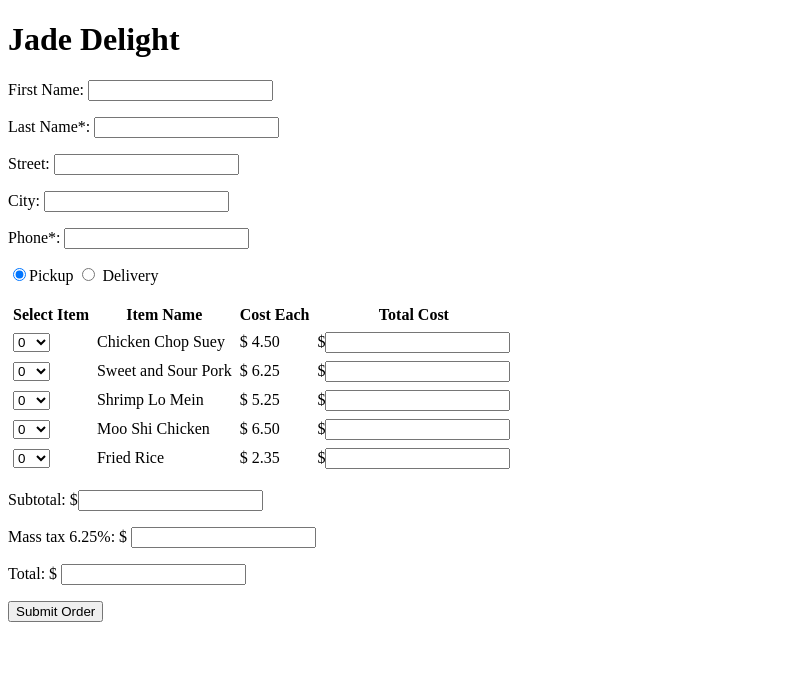
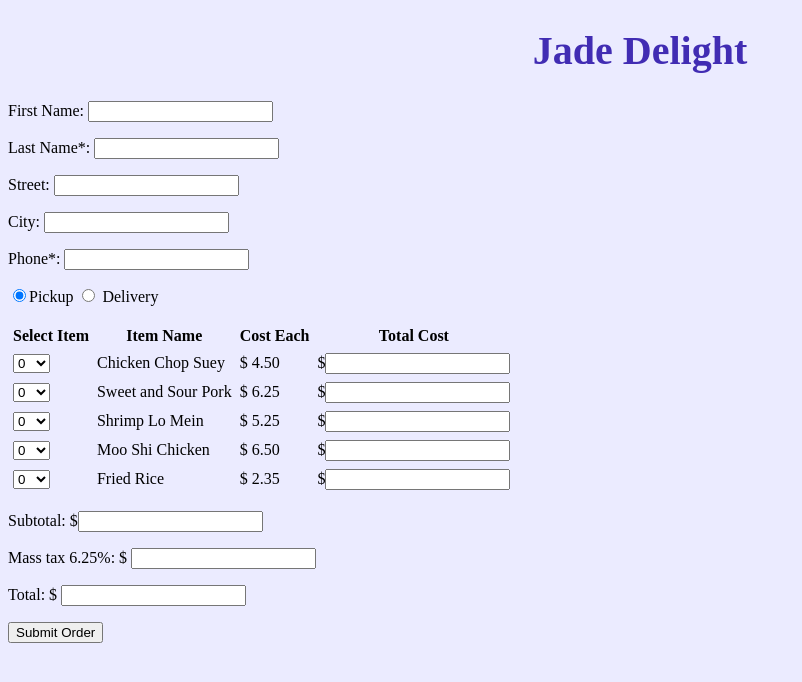
Before and after one commit to QijinChau/Jade-Delight, a plain HTML site: page index.html in a window 1280 px wide. Shown: the whole page, without its empty margins (0-802 px from the left). Drawn offline with Linux system fonts and the light colour scheme.

Commit message:
Update index.html

```diff
--- a/index.html
+++ b/index.html
@@ -3,6 +3,10 @@
 <head>
 <meta http-equiv="Content-Type" content="text/html; charset=utf-8" />
 <title>Jade Delight</title>
+<style type="text/css">
+	body{background-color: #ebebff;}
+	h1 {color: #412CB3; text-align: center; font-size: 40px;}
+</style>
 </head>
 
 <body>
```
